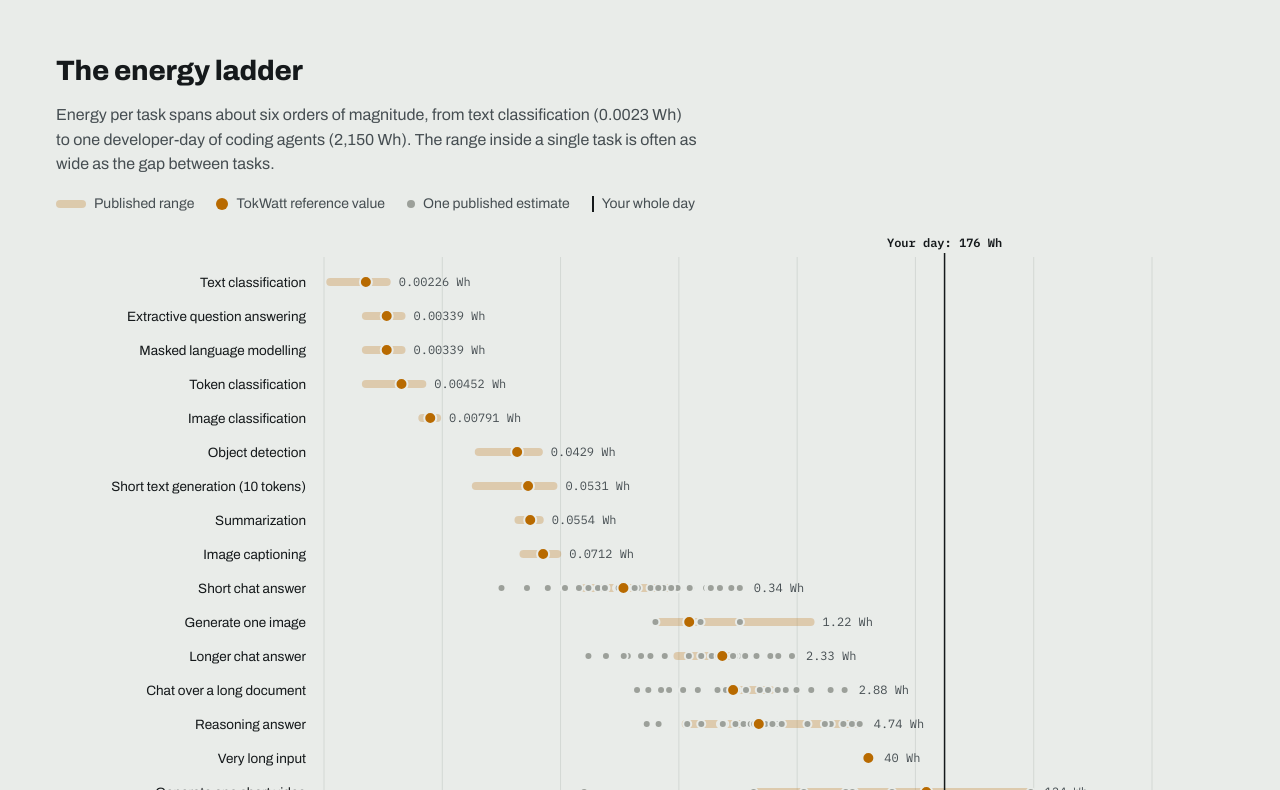
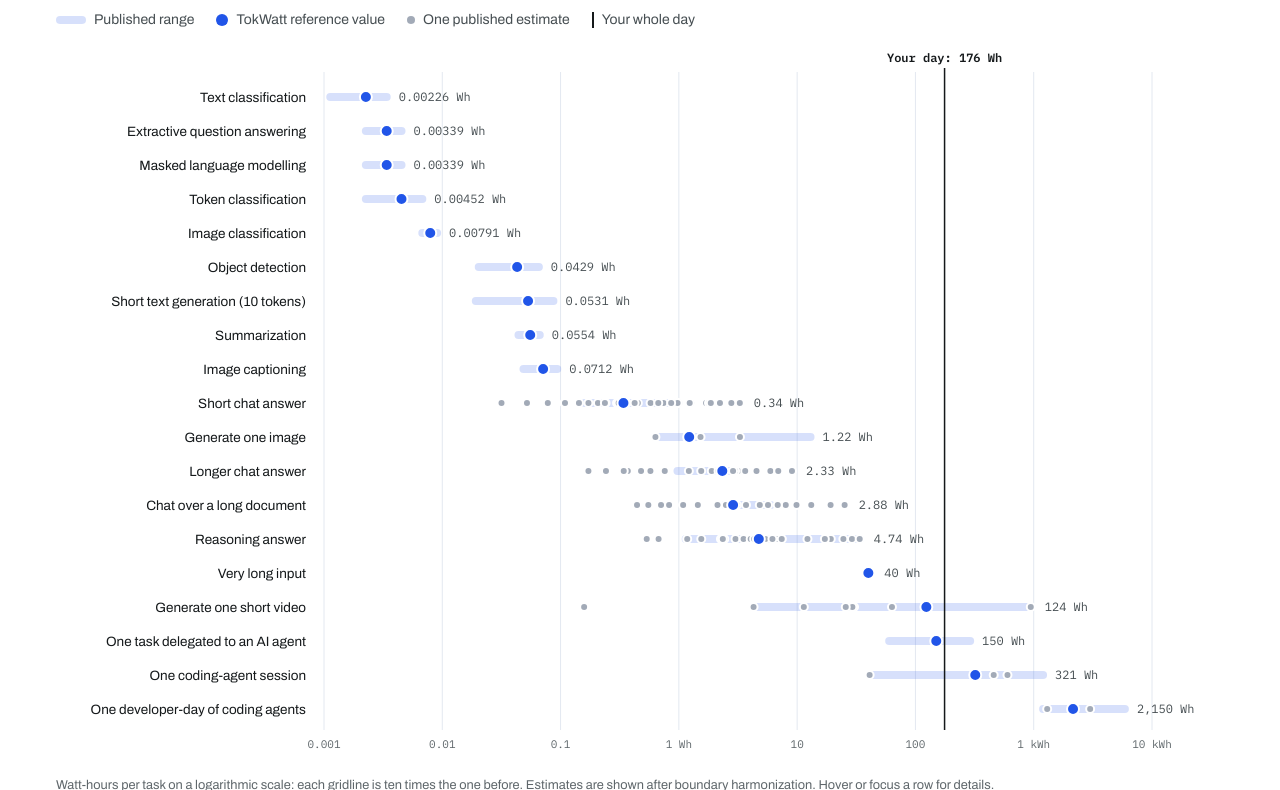
Before and after one commit to AraoufBh/tokwatt, a plain HTML site: page index.html in a window 1280 px wide. Shown: the part 2010-2800 px from the top of the page. Drawn offline with Linux system fonts and the light colour scheme.

Commit message:
Add files via upload

```diff
--- a/index.html
+++ b/index.html
@@ -14,24 +14,25 @@
 <style>
 /* Layout: a meter that takes your day's AI use, beside the receipt it prints; a hazard-yellow band scales it to a billion people; the evidence follows like the fine print on the back of a utility bill. */
 :root {
-  --bg: #E9ECE9;
-  --surface: #F6F7F5;
+  color-scheme: light;
+  --bg: #FFFFFF;
+  --surface: #F5F7FB;
   --paper: #FFFFFF;
   --ink: #15191B;
   --ink-2: #464E52;
   --ink-3: #5F676B;
-  --rule: #C3C9C5;
-  --grid: #D3D8D4;
-  --accent: #B86A00;
+  --rule: #D3DAE5;
+  --grid: #E3E8F0;
+  --accent: #2155E8;
   --on-accent: #FFFFFF;
-  --accent-wash: rgba(184, 106, 0, 0.26);
-  --dot: #9CA09A;
-  --hazard: #F2C200;
-  --on-hazard: #141414;
-  --drum: #1A1E21;
-  --drum-2: #2B3135;
+  --accent-wash: rgba(33, 85, 232, 0.18);
+  --dot: #A2AAB7;
+  --hazard: #EAF0FF;
+  --on-hazard: #0B1640;
+  --drum: #0B1640;
+  --drum-2: #1C2A5C;
   --on-drum: #F2F3F1;
-  --shadow: rgba(21, 25, 27, 0.16);
+  --shadow: rgba(11, 22, 64, 0.14);
   --font-display: "Archivo", "Arial Black", "Helvetica Neue", Arial, sans-serif;
   --font-body: "Archivo", "Helvetica Neue", Arial, sans-serif;
   --font-mono: "IBM Plex Mono", ui-monospace, SFMono-Regular, Menlo, Consolas, monospace;
@@ -42,22 +43,6 @@
   --t-xl: 1.75rem;
   --t-hero: clamp(2.25rem, 5.4vw, 3.9rem);
   --t-giant: clamp(4.25rem, 14vw, 9.5rem);
-}
-@media (prefers-color-scheme: dark) {
-  :root:not([data-theme="light"]) {
-    --bg: #111416; --surface: #181C1F; --paper: #1E2326; --ink: #E9ECEA; --ink-2: #B9C0C2; --ink-3: #8D969A;
-    --rule: #343B3F; --grid: #262C2F; --accent: #C98500; --on-accent: #111416; --accent-wash: rgba(201, 133, 0, 0.30);
-    --dot: #6A6E69; --hazard: #D8AE00; --on-hazard: #141414; --drum: #08090A; --drum-2: #1D2225; --on-drum: #F2F3F1;
-    --shadow: rgba(0, 0, 0, 0.55);
-    color-scheme: dark;
-  }
-}
-:root[data-theme="dark"] {
-  --bg: #111416; --surface: #181C1F; --paper: #1E2326; --ink: #E9ECEA; --ink-2: #B9C0C2; --ink-3: #8D969A;
-  --rule: #343B3F; --grid: #262C2F; --accent: #C98500; --on-accent: #111416; --accent-wash: rgba(201, 133, 0, 0.30);
-  --dot: #6A6E69; --hazard: #D8AE00; --on-hazard: #141414; --drum: #08090A; --drum-2: #1D2225; --on-drum: #F2F3F1;
-  --shadow: rgba(0, 0, 0, 0.55);
-  color-scheme: dark;
 }
 
 *, *::before, *::after { box-sizing: border-box; }
@@ -73,7 +58,7 @@ h3 { font-size: var(--t-md); font-weight: 700; line-height: 1.3; }
 .sr { position: absolute; width: 1px; height: 1px; overflow: hidden; clip: rect(0 0 0 0); white-space: nowrap; }
 .wrap { width: 100%; max-width: 1200px; margin-inline: auto; padding-left: max(16px, env(safe-area-inset-left, 0px)); padding-right: max(16px, env(safe-area-inset-right, 0px)); }
 .eyebrow { font-family: var(--font-mono); font-size: var(--t-xs); letter-spacing: 0.12em; text-transform: uppercase; color: var(--ink-3); }
-.lede { font-size: 1.125rem; color: var(--ink-2); max-width: 62ch; }
+.lede { font-size: 1.125rem; color: var(--ink-2); }
 .hint { font-size: 0.8rem; color: var(--ink-3); line-height: 1.45; }
 
 /* header */
@@ -87,8 +72,8 @@ h3 { font-size: var(--t-md); font-weight: 700; line-height: 1.3; }
 
 /* hero */
 .hero .wrap { padding-block: 44px 28px; display: grid; gap: 16px; }
-.hero h1 { font-family: var(--font-display); font-stretch: 125%; font-weight: 850; font-size: var(--t-hero); line-height: 1.02; letter-spacing: -0.02em; max-width: 16ch; }
-.context { font-size: var(--t-sm); color: var(--ink-3); max-width: 76ch; }
+.hero h1 { font-family: var(--font-display); font-stretch: 125%; font-weight: 850; font-size: var(--t-hero); line-height: 1.02; letter-spacing: -0.02em; }
+.context { font-size: var(--t-sm); color: var(--ink-3); }
 
 /* calculator */
 .calc .wrap { display: grid; grid-template-columns: minmax(0, 1.12fr) minmax(0, 0.88fr); gap: 32px; align-items: start; padding-block: 8px 56px; }
@@ -180,7 +165,7 @@ select, input[type="number"], input[type="search"], input[type="text"] { font: i
 
 /* the billion band */
 .billion { background: var(--hazard); color: var(--on-hazard); }
-.billion::before { content: ""; display: block; height: 10px; background: repeating-linear-gradient(135deg, var(--on-hazard) 0 14px, var(--hazard) 14px 28px); }
+.billion::before { content: ""; display: block; height: 10px; background: repeating-linear-gradient(135deg, var(--accent) 0 14px, var(--hazard) 14px 28px); }
 .billion .wrap { padding-block: 40px 52px; display: grid; gap: 20px; }
 .billion h2 { font-stretch: 125%; font-weight: 900; text-transform: uppercase; font-size: clamp(1.1rem, 2.6vw, 1.6rem); letter-spacing: 0.01em; }
 .bil-main { display: flex; flex-wrap: wrap; align-items: flex-end; gap: 10px 32px; }
@@ -195,13 +180,13 @@ select, input[type="number"], input[type="search"], input[type="text"] { font: i
 .u.full { background: var(--on-hazard); }
 .u.part::after { content: ""; position: absolute; inset: 0 auto 0 0; width: var(--p, 50%); background: var(--on-hazard); }
 .more { font-family: var(--font-mono); font-size: var(--t-sm); margin-left: 6px; }
-.units-key, .bil-context { font-size: var(--t-sm); max-width: 74ch; }
+.units-key, .bil-context { font-size: var(--t-sm); }
 .bil-context { font-size: var(--t-md); font-weight: 550; }
 .billion a { text-decoration-color: currentColor; }
 
 /* sections */
 .sec .wrap { padding-block: 64px 8px; display: grid; gap: 16px; }
-.sec-lede { color: var(--ink-2); max-width: 70ch; }
+.sec-lede { color: var(--ink-2); }
 .legend { display: flex; flex-wrap: wrap; align-items: center; gap: 8px 22px; font-size: var(--t-sm); color: var(--ink-2); }
 .legend span { display: inline-flex; align-items: center; gap: 8px; }
 .k-range { width: 30px; height: 8px; border-radius: 4px; background: var(--accent-wash); }
@@ -270,7 +255,7 @@ tr.ev-detail td { background: var(--surface); }
 .method-grid article { display: grid; gap: 8px; align-content: start; min-width: 0; }
 .method-grid h3 { font-family: var(--font-display); font-stretch: 112%; font-weight: 800; font-size: 1.1rem; }
 .method-grid p { color: var(--ink-2); max-width: 62ch; }
-.formula { font-family: var(--font-mono); font-size: 0.8rem; background: var(--surface); border: 1px solid var(--rule); border-radius: 4px; padding: 10px 12px; overflow-x: auto; white-space: nowrap; }
+.formula { font-family: var(--font-mono); font-size: 0.8rem; background: var(--surface); border: 1px solid var(--rule); border-radius: 4px; padding: 10px 12px; overflow-wrap: anywhere; }
 
 .data-grid { display: grid; grid-template-columns: repeat(2, minmax(0, 1fr)); gap: 32px 44px; }
 @media (max-width: 860px) { .data-grid { grid-template-columns: minmax(0, 1fr); } }
@@ -756,7 +741,7 @@ async function receiptBlob(L) {
   const H = TOP + paperH + 120;
   const cv = document.createElement('canvas'); cv.width = W; cv.height = H;
   const g = cv.getContext('2d');
-  const C = { ground: '#E9ECE9', paper: '#FFFFFF', ink: '#15191B', ink2: '#464E52', ink3: '#6B7377', rule: '#8E969A' };
+  const C = { ground: '#EEF2FA', paper: '#FFFFFF', ink: '#15191B', ink2: '#464E52', ink3: '#6B7377', rule: '#8E969A' };
   const MONO = '"IBM Plex Mono", ui-monospace, Menlo, Consolas, monospace', DISP = 'Archivo, "Arial Black", Arial, sans-serif';
   g.fillStyle = C.ground; g.fillRect(0, 0, W, H);
   const y0 = TOP, y1 = TOP + paperH;
```
